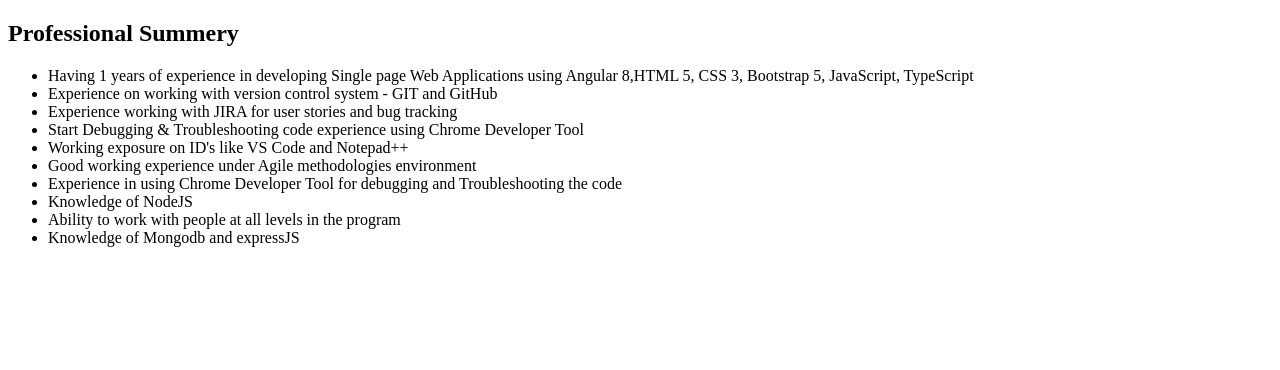
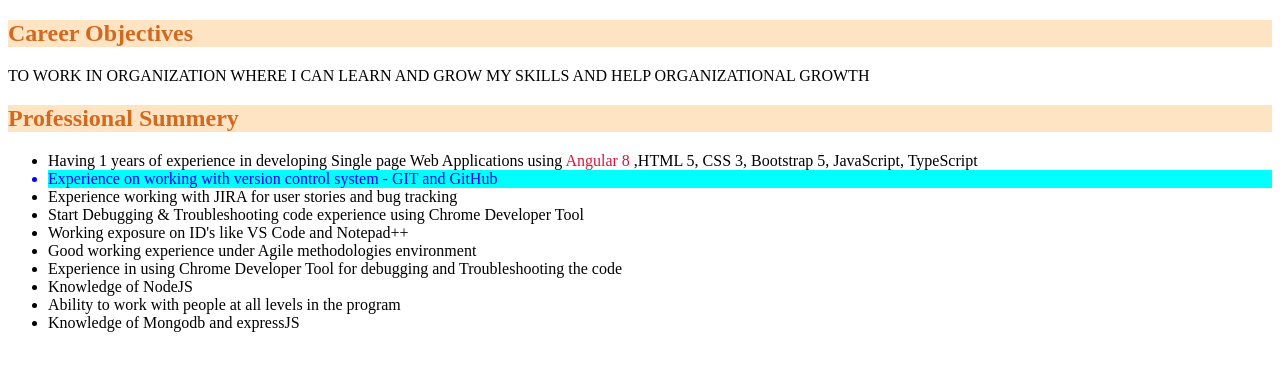
Before and after one commit to bhongaderiya01/Myprofile, a plain HTML site: page home.html in a window 1280 px wide. Drawn offline with Linux system fonts and the light colour scheme.

Commit message:
modifying with css properties
modifying with css properties

```diff
--- a/home.html
+++ b/home.html
@@ -5,12 +5,27 @@
     <meta name="viewport" content="width=device-width, initial-scale=1.0">
     <title>Home</title>
     <link rel="shortcut icon" href="white flower.jpg">
+    <style>
+        .aboutCareer{
+            color:chocolate;
+            background-color:bisque;
+        }
+        #angular{
+            color:crimson;
+        }
+        #listItem{
+            background-color:cyan;
+            color:blue;
+        }
+    </style>
 </head>
 <body>
-    <h2>Professional Summery</h2>
+    <h2 class="aboutCareer">Career Objectives</h2>
+    <p style="text-transform: uppercase;">To work in organization where I can learn and grow my skills and help organizational growth</p>
+    <h2 class="aboutCareer">Professional Summery</h2>
     <ul>
-        <li>Having 1 years of experience in developing Single page Web Applications using Angular 8,HTML 5, CSS 3, Bootstrap 5, JavaScript, TypeScript</li>
-        <li>Experience on working with version control system - GIT and GitHub</li>
+        <li>Having 1 years of experience in developing Single page Web Applications using <span id="angular">Angular 8</span> ,HTML 5, CSS 3, Bootstrap 5, JavaScript, TypeScript</li>
+        <li id="listItem">Experience on working with version control system - GIT and GitHub</li>
         <li>Experience working with JIRA for user stories and bug tracking</li>
         <li>Start Debugging & Troubleshooting code experience using Chrome Developer Tool</li>
         <li>Working exposure on ID's like VS Code and Notepad++</li>
```
Also changed, not shown: index.html (+7 -0 lines).
